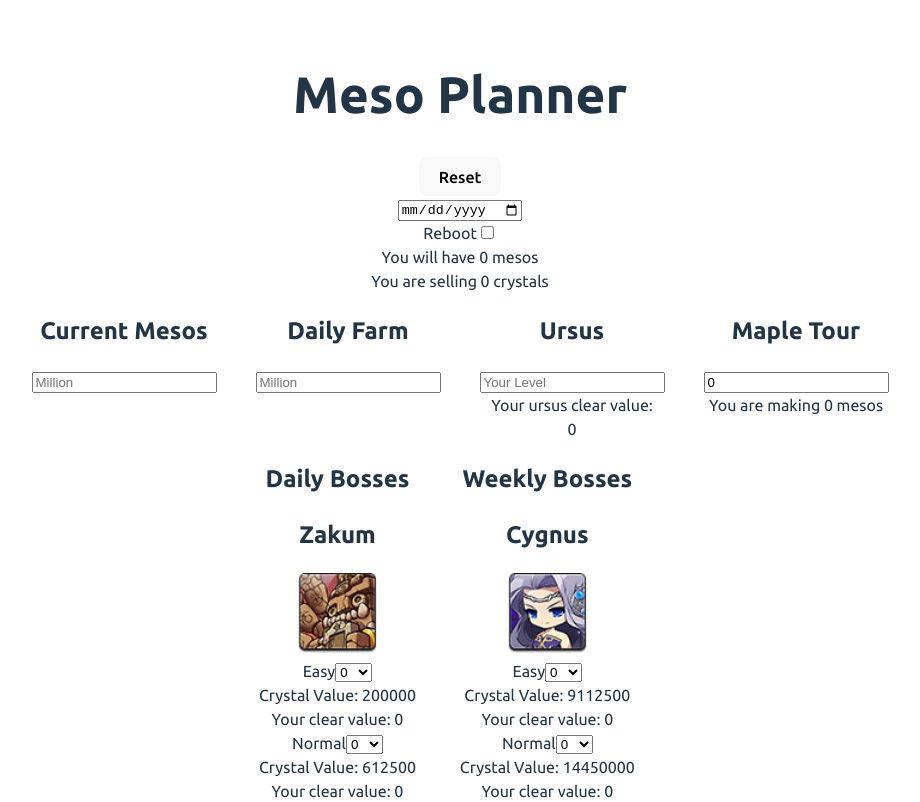
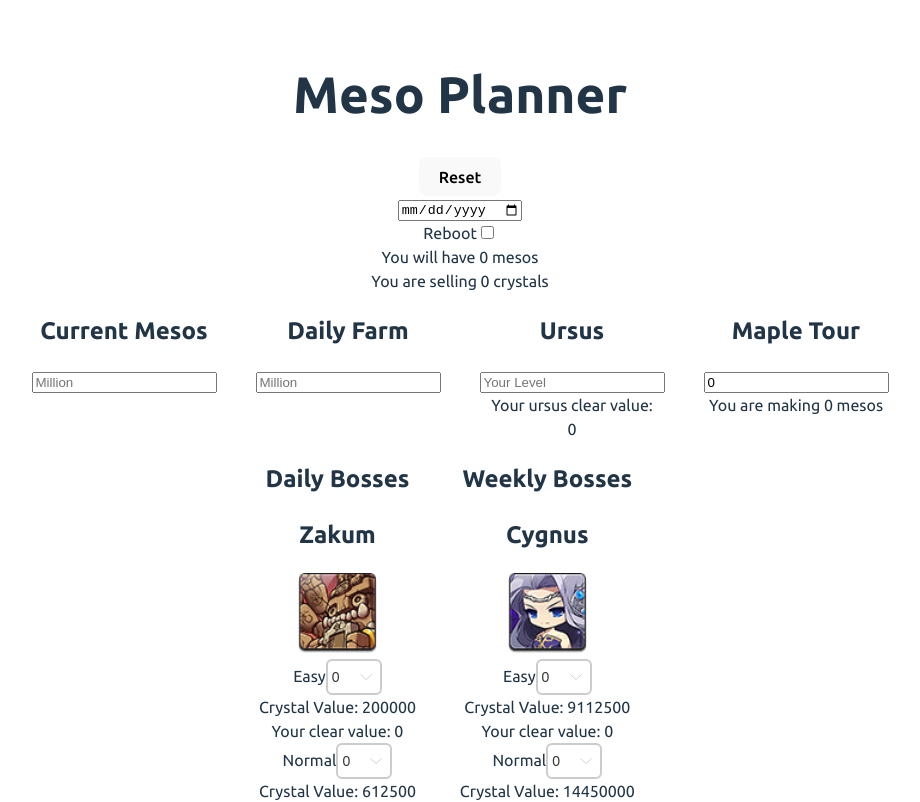
Before and after one commit to wajeff/starforce-planner, a React (Vite) app: page / in a window 1280 px wide. Shown: the top 802 px of the page, without its empty margins (180-1100 px from the left). Built offline with nearby package versions, Linux system fonts and the light colour scheme.

Commit message:
Added custom made svg (yes im very proud) for the arrow dropdown Added styling to dropdown select

```diff
--- a/src/components/BossSelection/BossSelection.module.css
+++ b/src/components/BossSelection/BossSelection.module.css
@@ -5,3 +5,25 @@ img{
   height:80px;
   width:auto;
 }
+select {
+  padding: 8px 4px;
+  font-size: 14px;
+  border: 2px solid #ccc;
+  border-radius: 6px;
+  background-color: #fff;
+  color: #333;
+}
+select {
+  appearance: none;          /* Standard */
+  -webkit-appearance: none;  /* Chrome, Safari, Edge */
+  -moz-appearance: none;     /* Firefox */
+  padding-right: 2rem;
+  background: url('/public/bosses/dropdown.svg') no-repeat right 8px center / 12px auto;
+}
+
+
+select:focus {
+  outline: none;
+  border-color: #0077ff;
+  box-shadow: 0 0 4px rgba(0, 119, 255, 0.5);
+}
```
Also changed, not shown: public/bosses/dropdown.svg (added).
